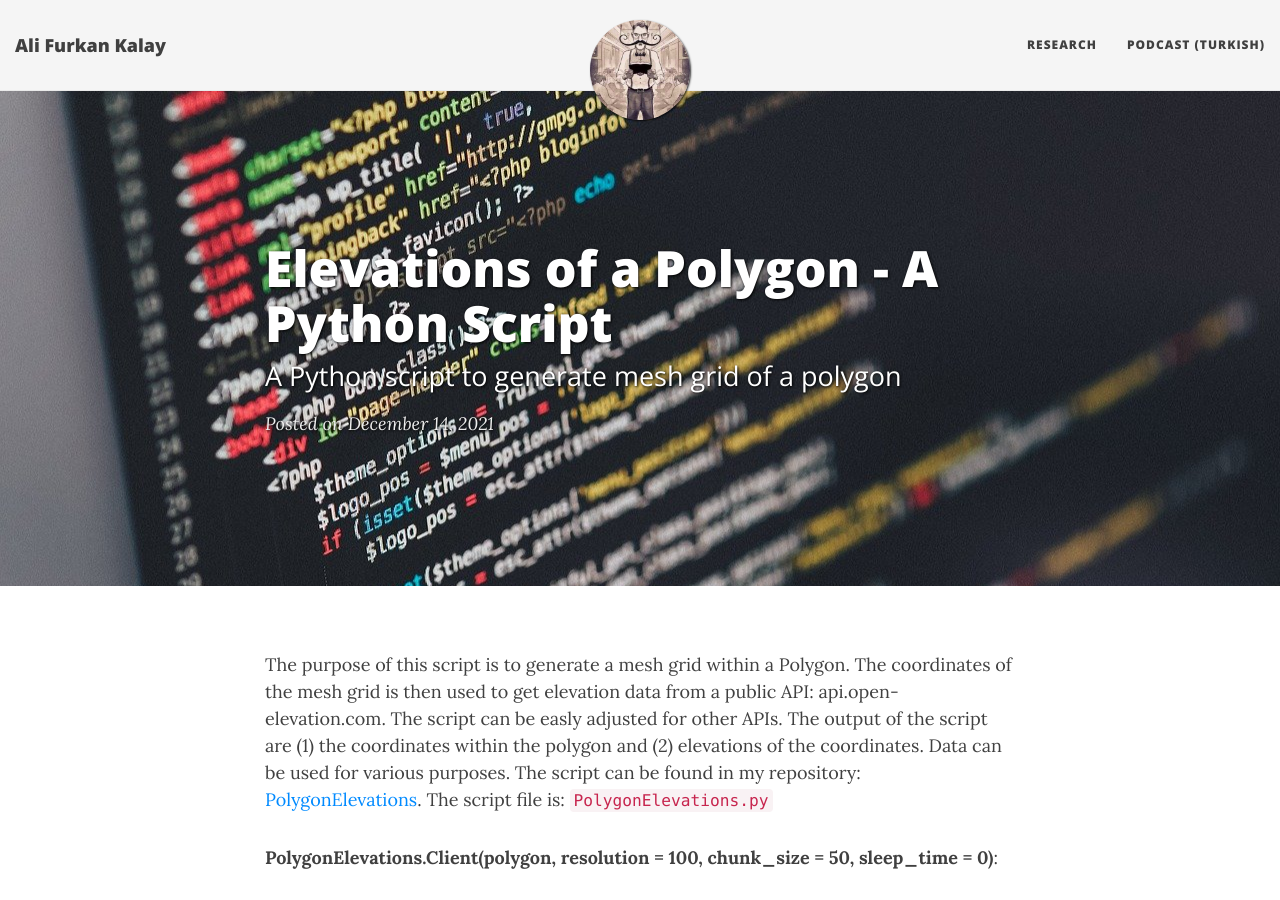
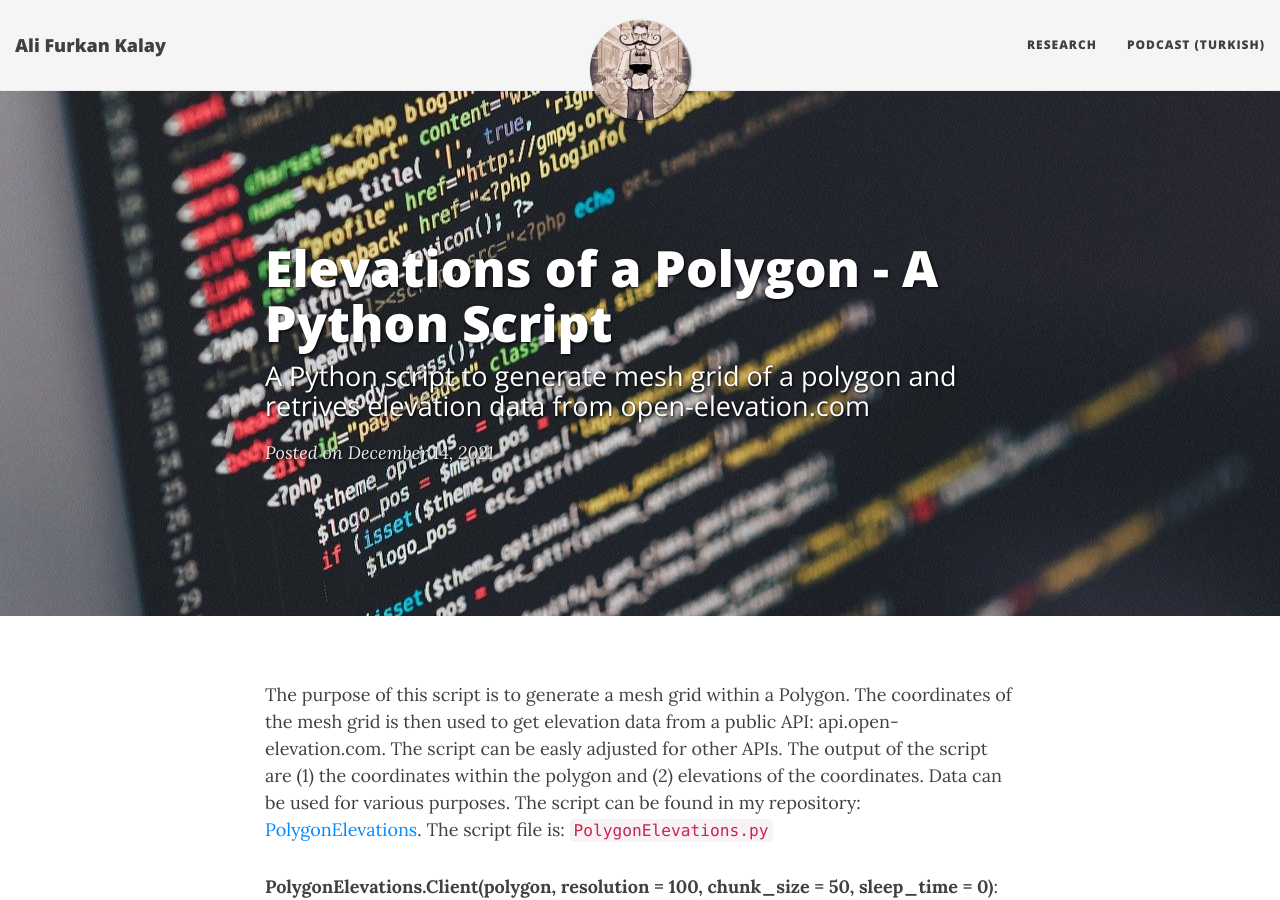
Before and after one commit to alfurka/alfurka.github.io, a Jekyll site: the page built from _posts/2021-12-14-polygon-mesh-grid-elevation-api.md, in a window 1280 px wide and 900 px high. Built offline with Jekyll 4.4.1, drawn with Linux system fonts in a browser that asks for light colours; nearby versions of some CDN libraries.

Commit message:
Update 2021-12-14-polygon-mesh-grid-elevation-api.md

```diff
--- a/_posts/2021-12-14-polygon-mesh-grid-elevation-api.md
+++ b/_posts/2021-12-14-polygon-mesh-grid-elevation-api.md
@@ -1,7 +1,7 @@
 ---
 layout: post
 title: Elevations of a Polygon - A Python Script
-subtitle: A Python script to generate mesh grid of a polygon
+subtitle: A Python script to generate mesh grid of a polygon and retrives elevation data from open-elevation.com
 tags: [polygon, python, script]
 image: /img/hoca.jpg
 bigimg: /img/code.jpg
```
